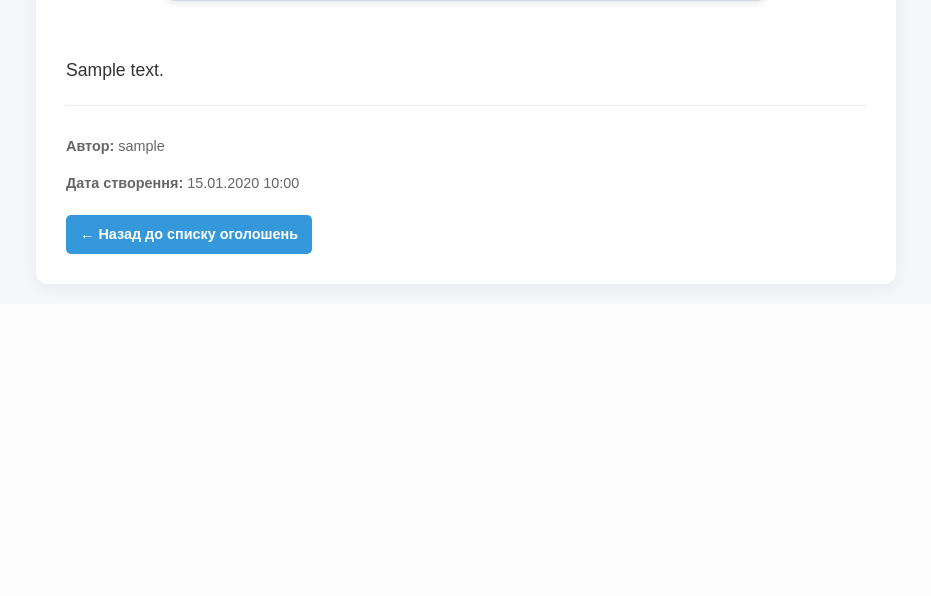
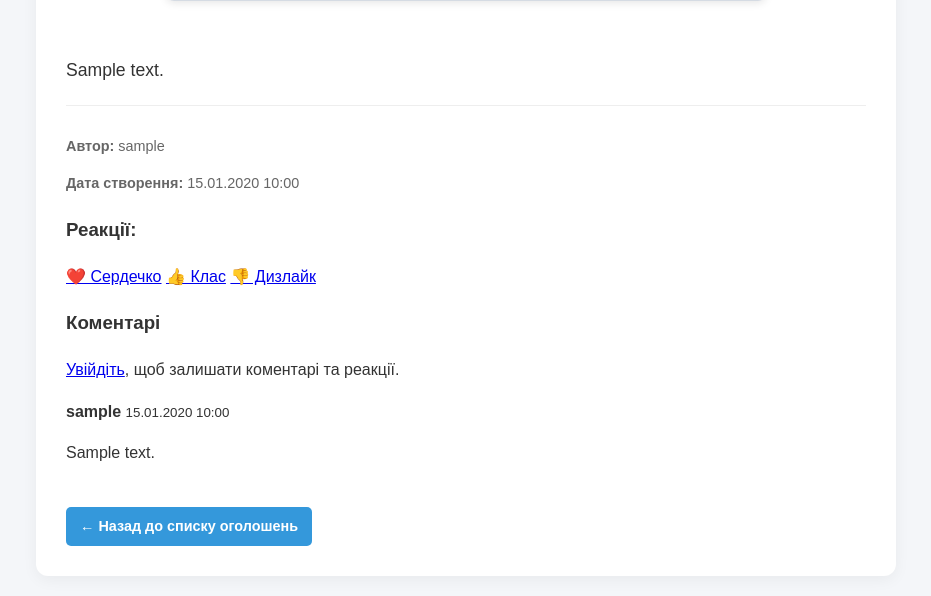
Before and after one commit to olha-tryhub-teacher/school_project_sb_10, a Django app: page /announcement/1/ in a window 1280 px wide. Shown: the part 602-1198 px from the top of the page, without its empty margins (174-1105 px from the left). Before the commit the page ends 894 px from the top, so only its background shows below. Run offline with Django 5.2, Linux system fonts and the light colour scheme; tables that the repository leaves empty hold one stand-in row (values such as "Sample post"); grey boxes marked "Sample" are stand-in pictures.

Commit message:
Додав реакції

```diff
--- a/school_project/Announcements/models.py
+++ b/school_project/Announcements/models.py
@@ -4,7 +4,6 @@ from django.contrib.auth.models import User
 class Announcement(models.Model):
     title = models.CharField(max_length=200, verbose_name="Заголовок")
     content = models.TextField(verbose_name="Вміст")
-    # Добавляем поле для картинки (фото будут сохраняться в папку announcements_images/)
     image = models.ImageField(upload_to='announcements_images/', blank=True, null=True, verbose_name="Фото")
     author = models.ForeignKey(
         User, on_delete=models.CASCADE, verbose_name="Автор"
@@ -19,3 +18,38 @@ class Announcement(models.Model):
 
     def __str__(self):
         return self.title
+
+
+class Reaction(models.Model):
+    REACTION_CHOICES = [
+        ('heart', '❤️ Сердечко'),
+        ('thumbs_up', '👍 Клас'),
+        ('thumbs_down', '👎 Дизлайк'),
+    ]
+
+    announcement = models.ForeignKey(Announcement, on_delete=models.CASCADE, related_name='reactions', verbose_name="Оголошення")
+    user = models.ForeignKey(User, on_delete=models.CASCADE, verbose_name="Користувач")
+    reaction_type = models.CharField(max_length=20, choices=REACTION_CHOICES, verbose_name="Тип реакції")
+
+    class Meta:
+        verbose_name = "Реакція"
+        verbose_name_plural = "Реакції"
+        unique_together = ('announcement', 'user')
+
+    def __str__(self):
+        return f'{self.user.username} -> {self.get_reaction_type_display()}'
+
+
+class Comment(models.Model):
+    announcement = models.ForeignKey(Announcement, on_delete=models.CASCADE, related_name='comments', verbose_name="Оголошення")
+    user = models.ForeignKey(User, on_delete=models.CASCADE, verbose_name="Автор коментаря")
+    text = models.TextField(verbose_name="Текст коментаря")
+    created_at = models.DateTimeField(auto_now_add=True, verbose_name="Дата створення")
+
+    class Meta:
+        verbose_name = "Коментар"
+        verbose_name_plural = "Коментарі"
+        ordering = ['created_at']
+
+    def __str__(self):
+        return f'Коментар від {self.user.username}'
--- a/school_project/Announcements/templates/announcements/announcement_detail.html
+++ b/school_project/Announcements/templates/announcements/announcement_detail.html
@@ -12,7 +12,6 @@
     <div class="announcement-detail-container">
         <h1>{{ announcement.title }}</h1>
 
-        <!-- Зображення з'явиться ТУТ, коли користувач натисне «Детальніше» -->
         {% if announcement.image %}
             <div class="image-wrapper">
                 <img src="{{ announcement.image.url }}" alt="{{ announcement.title }}">
@@ -28,6 +27,43 @@
             <p><strong>Дата створення:</strong> {{ announcement.created_at|date:"d.m.Y H:i" }}</p>
         </div>
 
+        <!-- БЛОК РЕАКЦІЙ -->
+        <div class="reactions-section">
+            <h3>Реакції:</h3>
+            <div class="reaction-buttons">
+                <a href="{% url 'add_reaction' announcement.pk 'heart' %}" class="reaction-btn">❤️ Сердечко</a>
+                <a href="{% url 'add_reaction' announcement.pk 'thumbs_up' %}" class="reaction-btn">👍 Клас</a>
+                <a href="{% url 'add_reaction' announcement.pk 'thumbs_down' %}" class="reaction-btn">👎 Дизлайк</a>
+            </div>
+        </div>
+
+        <!-- БЛОК КОМЕНТАРІВ -->
+        <div class="comments-section">
+            <h3>Коментарі</h3>
+
+            {% if user.is_authenticated %}
+                <form action="{% url 'add_comment' announcement.pk %}" method="POST" class="comment-form">
+                    {% csrf_token %}
+                    <textarea name="text" rows="3" placeholder="Напишіть свій коментар..." required></textarea>
+                    <button type="submit" class="btn-details">Надіслати коментар</button>
+                </form>
+            {% else %}
+                <p><a href="{% url 'login' %}">Увійдіть</a>, щоб залишати коментарі та реакції.</p>
+            {% endif %}
+
+            <div class="comments-list" style="margin-top: 15px;">
+                {% for comment in announcement.comments.all %}
+                    <div class="comment-item">
+                        <p><strong>{{ comment.user.username }}</strong> <small>{{ comment.created_at|date:"d.m.Y H:i" }}</small></p>
+                        <p>{{ comment.text }}</p>
+                    </div>
+                {% empty %}
+                    <p style="color: #777;">Поки що коментарів немає. Станьте першим!</p>
+                {% endfor %}
+            </div>
+        </div>
+
+        <br>
         <a href="{% url 'announcement_list' %}" class="back-link">← Назад до списку оголошень</a>
     </div>
 
--- a/school_project/Announcements/urls.py
+++ b/school_project/Announcements/urls.py
@@ -1,7 +1,14 @@
 from django.urls import path
-from .views import AnnouncementListView, AnnouncementDetailView
+from .views import (
+    AnnouncementListView,
+    AnnouncementDetailView,
+    add_reaction,
+    add_comment
+)
 
 urlpatterns = [
     path('', AnnouncementListView.as_view(), name='announcement_list'),
     path('announcement/<int:pk>/', AnnouncementDetailView.as_view(), name='announcement_detail'),
+    path('announcement/<int:pk>/reaction/<str:reaction_type>/', add_reaction, name='add_reaction'),
+    path('announcement/<int:pk>/comment/', add_comment, name='add_comment'),
 ]
--- a/school_project/Announcements/views.py
+++ b/school_project/Announcements/views.py
@@ -1,7 +1,7 @@
-from django.shortcuts import render
-
+from django.shortcuts import get_object_or_404, redirect
+from django.contrib.auth.decorators import login_required
 from django.views.generic import ListView, DetailView
-from .models import Announcement
+from .models import Announcement, Reaction, Comment
 
 
 class AnnouncementListView(ListView):
@@ -10,7 +10,6 @@ class AnnouncementListView(ListView):
     context_object_name = 'announcements'
 
     def get_queryset(self):
-        # Виводимо тільки активні оголошення, відсортовані від найновіших
         return Announcement.objects.filter(is_active=True).order_by('-created_at')
 
 
@@ -21,3 +20,38 @@ class AnnouncementDetailView(DetailView):
 
     def get_queryset(self):
         return Announcement.objects.filter(is_active=True)
+
+
+@login_required
+def add_reaction(request, pk, reaction_type):
+    announcement = get_object_or_404(Announcement, pk=pk)
+    existing_reaction = Reaction.objects.filter(announcement=announcement, user=request.user).first()
+
+    if existing_reaction:
+        if existing_reaction.reaction_type == reaction_type:
+            existing_reaction.delete()  # Скасовуємо реакцію при повторному кліку
+        else:
+            existing_reaction.reaction_type = reaction_type
+            existing_reaction.save()  # Змінюємо тип реакції
+    else:
+        Reaction.objects.create(
+            announcement=announcement,
+            user=request.user,
+            reaction_type=reaction_type
+        )
+
+    return redirect('announcement_detail', pk=pk)
+
+
+@login_required
+def add_comment(request, pk):
+    announcement = get_object_or_404(Announcement, pk=pk)
+    if request.method == 'POST':
+        text = request.POST.get('text')
+        if text:
+            Comment.objects.create(
+                announcement=announcement,
+                user=request.user,
+                text=text
+            )
+    return redirect('announcement_detail', pk=pk)
```
Also changed, not shown: school_project/Announcements/migrations/0003_comment_reaction.py (added).
